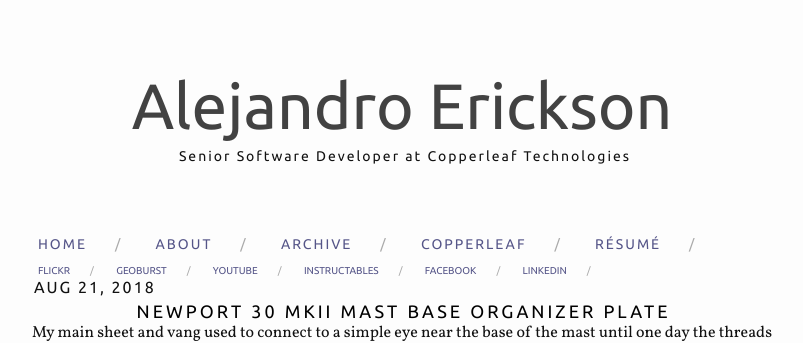
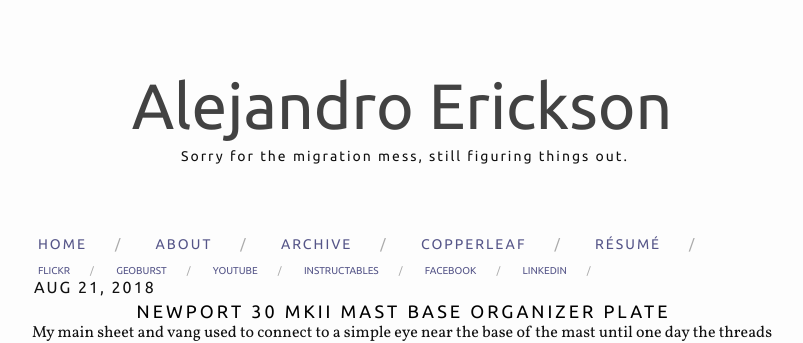
Before and after one commit to alejandroerickson/alejandroerickson.github.io, a Jekyll site: the page built from index.html, in a window 1280 px wide and 900 px high. Shown: the top 343 px of the window, without its empty margins (238-1041 px from the left). Built offline with Jekyll 4.4.1, drawn with Linux system fonts in a browser that asks for light colours; nearby versions of some CDN libraries; the list of posts is cut into pages by our own code; comment, search, counter and statistics services are not loaded; some of the changed text lies outside the part shown.

```diff
--- a/_config.yml
+++ b/_config.yml
@@ -12,7 +12,9 @@
   I am inventor, educator, artist, and I develop Decision Analytics software for Copperleaf Technologies.
   When I am not doing research, coding, or using the 3D printer I am making espresso coffee, taking pictures,
   making geometric sculptures, building drones, or reading to my son in Spanish.
-tagline: Senior Software Developer at Copperleaf Technologies
+tagline: Sorry for the migration mess, still figuring things out.
+# Senior Software Developer at Copperleaf Technologies
+url: "https://alejandroerickson.github.io"
 twitter_username: v3ec
 github_username:  alejandroerickson
 plugins: [jekyll-paginate,jekyll-sitemap]
```
